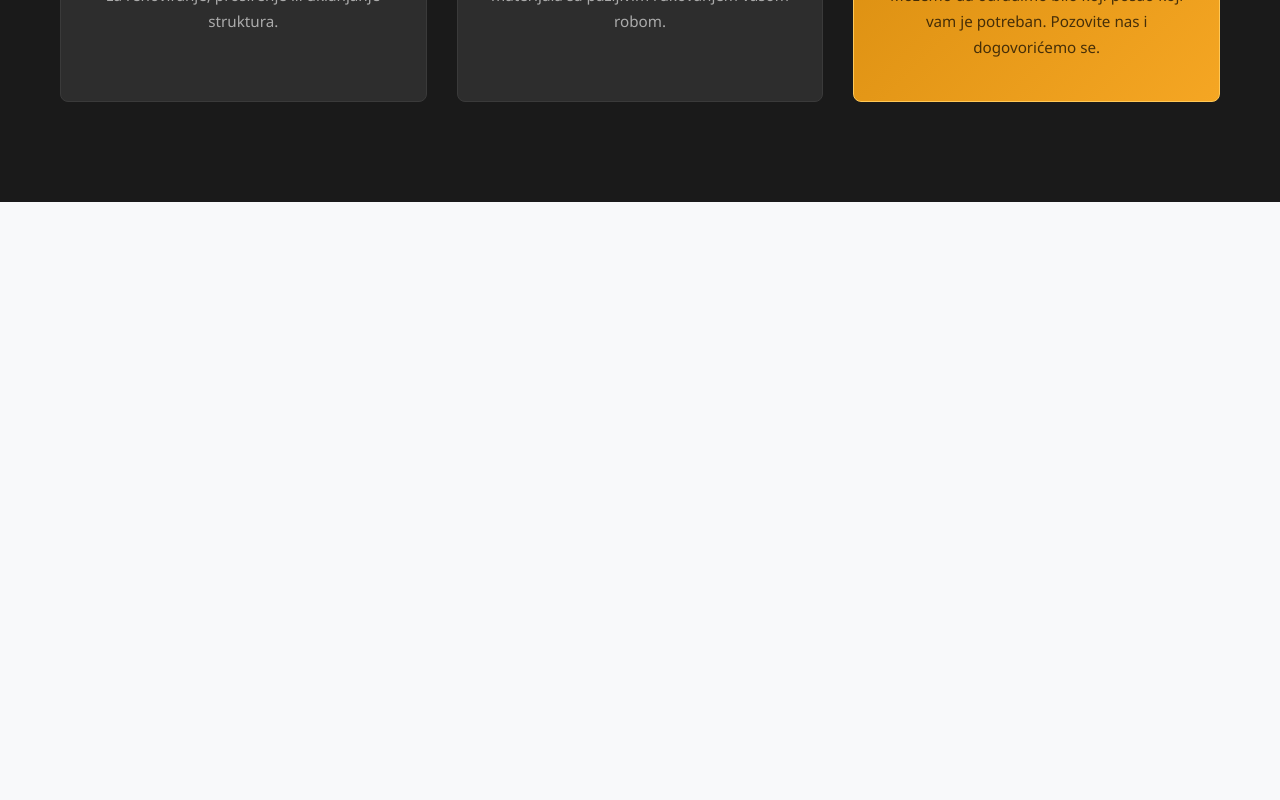
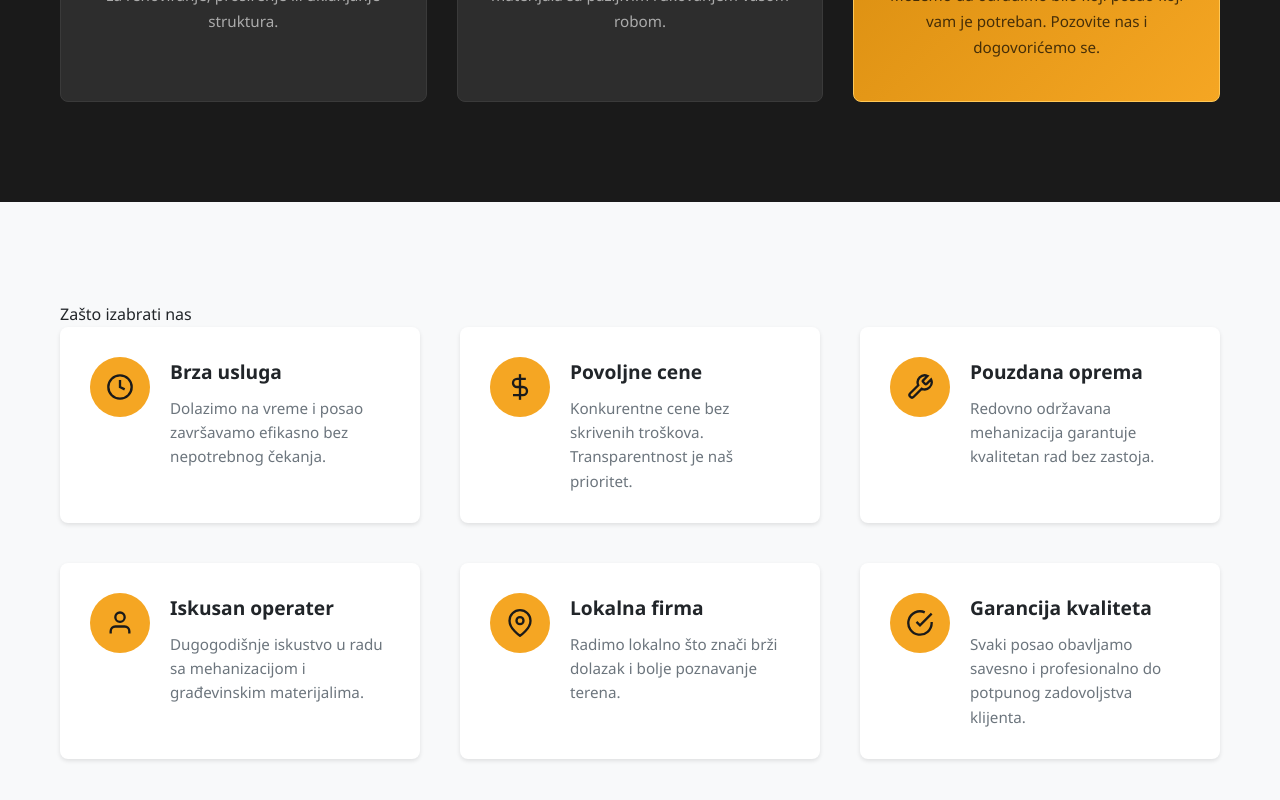
Before and after one commit to milenko997/prevoznik-site, a Next.js app: page / in a window 1280 px wide. Shown: the part 2654-3454 px from the top of the page. Before the commit the page ends 2856 px from the top, so only its background shows below. Built offline with nearby package versions, Linux system fonts and the light colour scheme.

Commit message:
creating why us section

```diff
--- a/app/page.tsx
+++ b/app/page.tsx
@@ -3,6 +3,7 @@ import Footer from "@/components/footer";
 import Hero from "@/components/hero";
 import About from "@/components/about";
 import Services from "@/components/services";
+import WhyUs from "@/components/whyUs";
 
 export default function Home() {
   return (
@@ -12,6 +13,7 @@ export default function Home() {
         <Hero />
         <About />
         <Services />
+        <WhyUs />
       </main>
       <Footer />
     </>
--- /dev/null
+++ b/components/whyUs/index.ts
@@ -0,0 +1 @@
+export { default } from './whyUs';
--- /dev/null
+++ b/components/whyUs/whyUs.module.scss
@@ -0,0 +1,56 @@
+@use "@/styles/variables" as *;
+@use "@/styles/mixins" as *;
+
+.whyUs {
+    padding: 100px 0;
+    background-color: $color-light;
+}
+
+.whyUsGrid {
+    display: grid;
+    grid-template-columns: repeat(auto-fit, minmax(320px, 1fr));
+    gap: 40px;
+}
+
+.whyItem {
+    display: flex;
+    gap: 20px;
+    padding: 30px;
+    background-color: $color-white;
+    border-radius: $border-radius;
+    transition: $transition;
+    box-shadow: $shadow-sm;
+
+    &:hover {
+        box-shadow: $shadow-md;
+    }
+
+    h3 {
+        font-size: clamp(1.05rem, 1vw + 0.8rem, 1.2rem);
+        font-weight: 600;
+        color: $color-text-dark;
+        margin-bottom: 8px;
+    }
+
+    p {
+        color: $color-text-muted;
+        font-size: clamp(0.9rem, 0.8vw + 0.7rem, 0.95rem);
+    }
+}
+
+.whyIcon {
+    flex-shrink: 0;
+    width: 60px;
+    height: 60px;
+    display: flex;
+    align-items: center;
+    justify-content: center;
+    background-color: $color-accent;
+    border-radius: 50%;
+
+    svg {
+        width: 28px;
+        height: 28px;
+        color: $color-dark;
+    }
+}
--- /dev/null
+++ b/components/whyUs/whyUs.tsx
@@ -0,0 +1,100 @@
+import styles from './whyUs.module.scss';
+
+const WhyUs = () => {
+    const whyUsConst = [
+        {
+            title: 'Brza usluga',
+            desc: 'Dolazimo na vreme i posao završavamo efikasno bez nepotrebnog čekanja.',
+            icon: (
+                <>
+                    <circle cx="12" cy="12" r="10" />
+                    <polyline points="12 6 12 12 16 14" />
+                </>
+            )
+        },
+        {
+            title: 'Povoljne cene',
+            desc: 'Konkurentne cene bez skrivenih troškova. Transparentnost je naš prioritet.',
+            icon: (
+                <>
+                    <line x1="12" y1="1" x2="12" y2="23" />
+                    <path d="M17 5H9.5a3.5 3.5 0 0 0 0 7h5a3.5 3.5 0 0 1 0 7H6" />
+                </>
+            )
+        },
+        {
+            title: 'Pouzdana oprema',
+            desc: 'Redovno održavana mehanizacija garantuje kvalitetan rad bez zastoja.',
+            icon: (
+                <>
+                    <path d="M14.7 6.3a1 1 0 0 0 0 1.4l1.6 1.6a1 1 0 0 0 1.4 0l3.77-3.77a6 6 0 0 1-7.94 7.94l-6.91 6.91a2.12 2.12 0 0 1-3-3l6.91-6.91a6 6 0 0 1 7.94-7.94l-3.76 3.76z" />
+                </>
+            )
+        },
+        {
+            title: 'Iskusan operater',
+            desc: 'Dugogodišnje iskustvo u radu sa mehanizacijom i građevinskim materijalima.',
+            icon: (
+                <>
+                    <path d="M20 21v-2a4 4 0 0 0-4-4H8a4 4 0 0 0-4 4v2" />
+                    <circle cx="12" cy="7" r="4" />
+                </>
+            )
+        },
+        {
+            title: 'Lokalna firma',
+            desc: 'Radimo lokalno što znači brži dolazak i bolje poznavanje terena.',
+            icon: (
+                <>
+                    <path d="M21 10c0 7-9 13-9 13s-9-6-9-13a9 9 0 0 1 18 0z" />
+                    <circle cx="12" cy="10" r="3" />
+                </>
+            )
+        },
+        {
+            title: 'Garancija kvaliteta',
+            desc: 'Svaki posao obavljamo savesno i profesionalno do potpunog zadovoljstva klijenta.',
+            icon: (
+                <>
+                    <path d="M22 11.08V12a10 10 0 1 1-5.93-9.14" />
+                    <polyline points="22 4 12 14.01 9 11.01" />
+                </>
+            )
+        }
+    ];
+
+    return (
+        <section className={styles.whyUs} id="why-us">
+            <div className="container">
+                <div className="section-header">
+                    <h2 className="section-title">Zašto izabrati nas</h2>
+                    <div className="section-line"></div>
+                </div>
+
+                <div className={styles.whyUsGrid}>
+                    {whyUsConst.map((item) => (
+                        <div key={item.title} className={styles.whyItem}>
+                            <div className={styles.whyIcon}>
+                                <svg
+                                    viewBox="0 0 24 24"
+                                    fill="none"
+                                    stroke="currentColor"
+                                    strokeWidth="2"
+                                >
+                                    {item.icon}
+                                </svg>
+                            </div>
+
+                            <div>
+                                <h3>{item.title}</h3>
+                                <p>{item.desc}</p>
+                            </div>
+                        </div>
+                    ))}
+                </div>
+            </div>
+        </section>
+    )
+}
+
+export default WhyUs;
```
